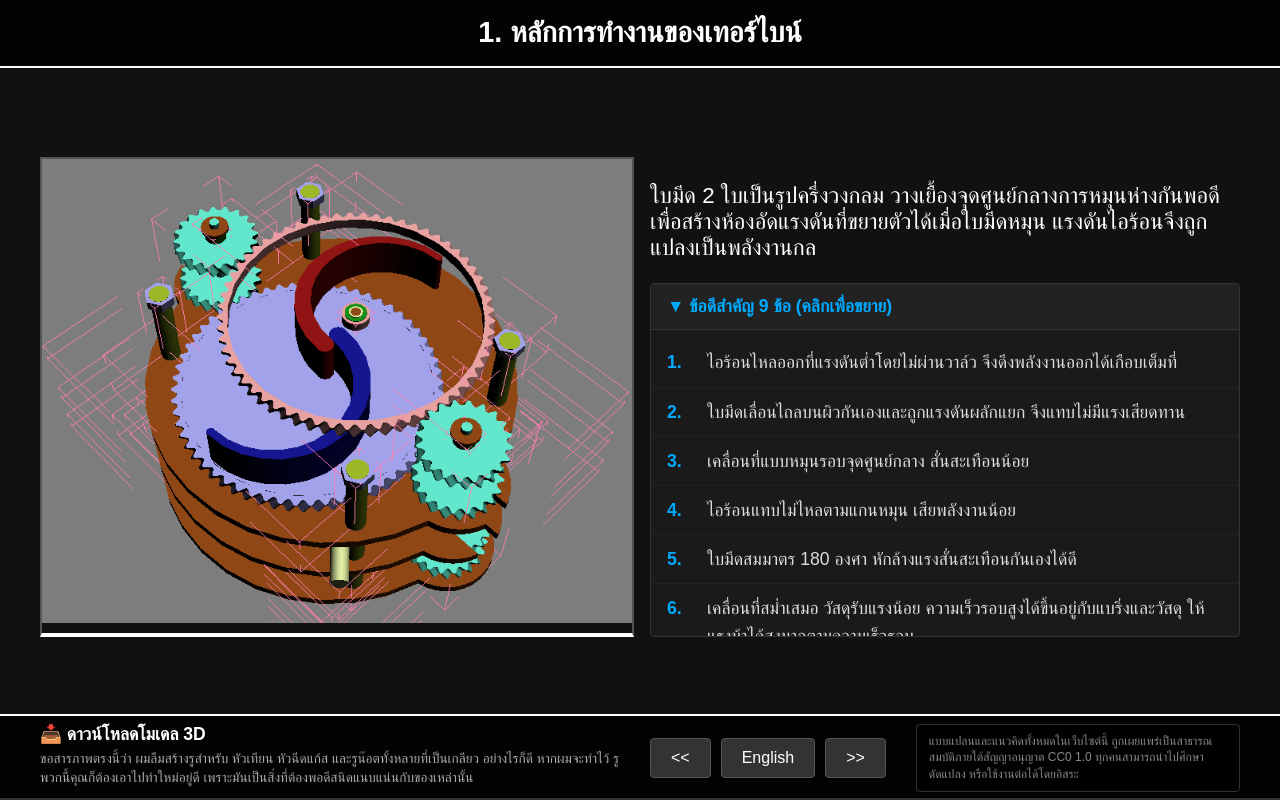
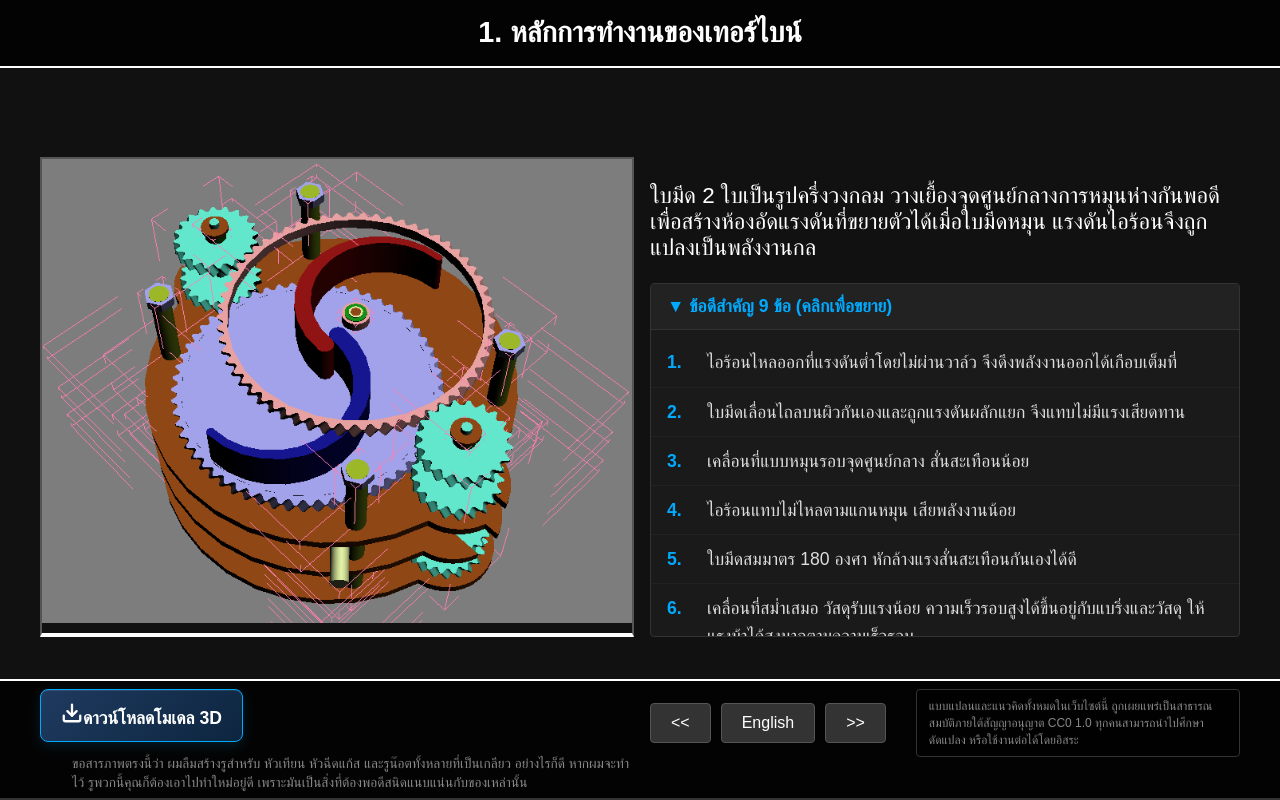
Before and after one commit to oodwebserv01/ExpanderGasTurbine, a React (Vite) app: page / in a window 1280 px wide. Built offline with nearby package versions, Linux system fonts and the light colour scheme.

Commit message:
feat: add styled download button with SVG icon and hover animations

```diff
--- a/src/App.jsx
+++ b/src/App.jsx
@@ -27,8 +27,14 @@ export default function App() {
             download="Model_ExpanderGasTurbineEngine.obj"
             target="_blank"
             rel="noopener noreferrer"
+            className="download-btn"
           >
-            📥 {lang === 'th' ? 'ดาวน์โหลดโมเดล 3D' : 'Download 3D Model'}
+            <svg className="download-icon" viewBox="0 0 24 24" fill="none" stroke="currentColor" strokeWidth="2" strokeLinecap="round" strokeLinejoin="round" aria-hidden="true">
+              <path d="M21 15v4a2 2 0 0 1-2 2H5a2 2 0 0 1-2-2v-4" />
+              <polyline points="7 10 12 15 17 10" />
+              <line x1="12" y1="15" x2="12" y2="3" />
+            </svg>
+            <span>{lang === 'th' ? 'ดาวน์โหลดโมเดล 3D' : 'Download 3D Model'}</span>
           </a>
           <p className="download-desc">{downloadText[lang]}</p>
         </div>
--- a/src/styles.css
+++ b/src/styles.css
@@ -119,11 +119,48 @@ p { font-size: 1.4em; }
 .nav a:hover {
   color: #0af;
 }
+.download-btn {
+  display: inline-flex;
+  align-items: center;
+  gap: 10px;
+  padding: 12px 20px;
+  background: linear-gradient(135deg, #1e3a5f 0%, #0d253f 100%);
+  border: 1px solid #0af;
+  border-radius: 8px;
+  color: #0af;
+  font-size: 1.1em;
+  font-weight: 600;
+  text-decoration: none;
+  cursor: pointer;
+  transition: all 0.25s ease;
+  box-shadow: 0 4px 12px rgba(0, 170, 255, 0.15), inset 0 1px 0 rgba(255, 255, 255, 0.1);
+}
+.download-btn:hover {
+  background: linear-gradient(135deg, #255a8a 0%, #153a5e 100%);
+  border-color: #0cf;
+  color: #0cf;
+  transform: translateY(-2px);
+  box-shadow: 0 6px 20px rgba(0, 170, 255, 0.25), inset 0 1px 0 rgba(255, 255, 255, 0.15);
+}
+.download-btn:active {
+  transform: translateY(0);
+  box-shadow: 0 2px 8px rgba(0, 170, 255, 0.15), inset 0 1px 0 rgba(255, 255, 255, 0.1);
+}
+.download-icon {
+  width: 22px;
+  height: 22px;
+  flex-shrink: 0;
+  stroke-width: 2.5;
+  transition: transform 0.2s ease;
+}
+.download-btn:hover .download-icon {
+  transform: translateY(2px);
+}
 .download-desc {
   font-size: 0.85em;
   line-height: 1.4;
-  color: #aaa;
-  margin: 0;
+  color: #888;
+  margin: 8px 0 0 32px;
 }
 .nav button {
   padding: 10px 20px;
```
